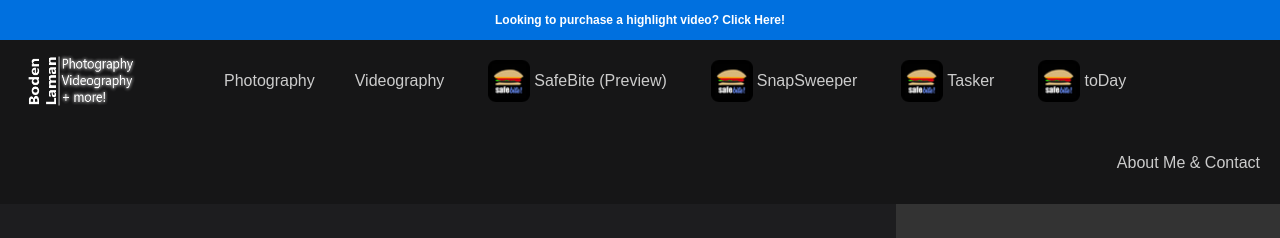
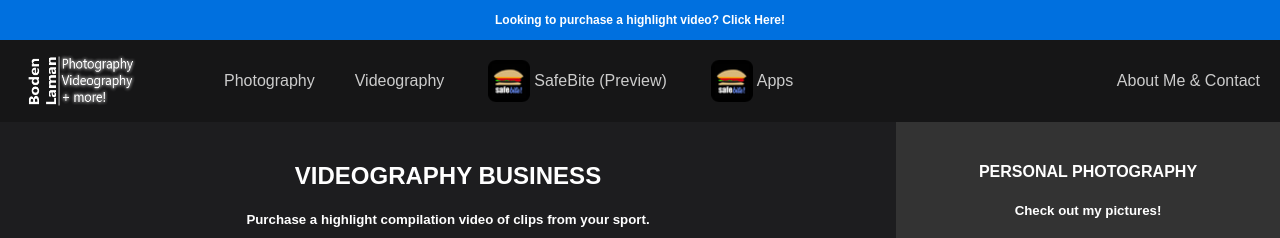
Before and after one commit to bodenlaman/home, a plain HTML site: page index.html in a window 1280 px wide. Shown: the top 238 px of the page. Drawn offline with Linux system fonts and the light colour scheme.

Commit message:
Update index.html

```diff
--- a/index.html
+++ b/index.html
@@ -20,9 +20,7 @@
   <a href="photography.html">Photography</a>
   <a href="videography.html">Videography</a>
   <a href="safebite.html"> <img src="assets/saferbite.png" style="width: 50px"> <p> SafeBite (Preview) </p> </a>
-  <a href="safebite.html"> <img src="assets/saferbite.png" style="width: 50px"> <p> SnapSweeper </p> </a>
-  <a href="safebite.html"> <img src="assets/saferbite.png" style="width: 50px"> <p> Tasker </p> </a>
-  <a href="safebite.html"> <img src="assets/saferbite.png" style="width: 50px"> <p> toDay </p> </a>
+  <a href="safebite.html"> <img src="assets/saferbite.png" style="width: 50px"> <p> Apps </p> </a>
 
   <a href="me.html" class="right">About Me & Contact</a>
 </div>
```
